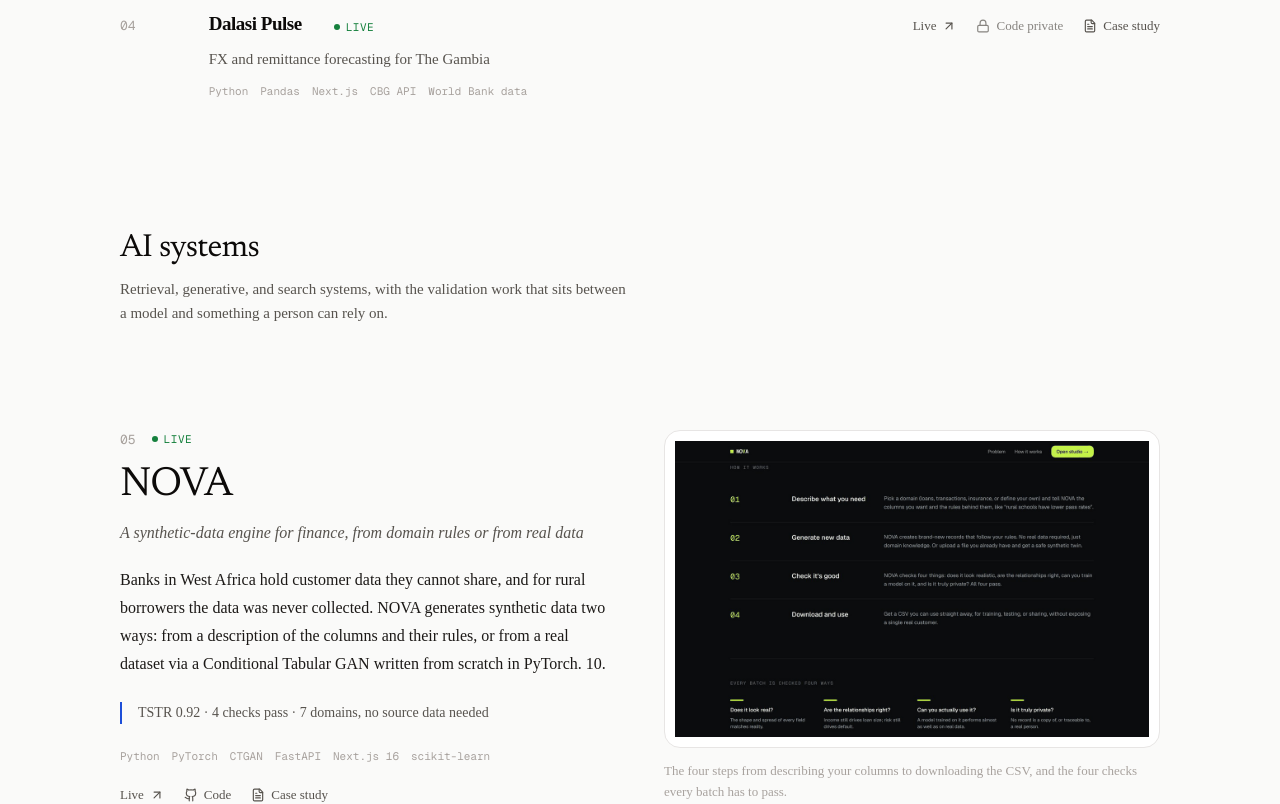
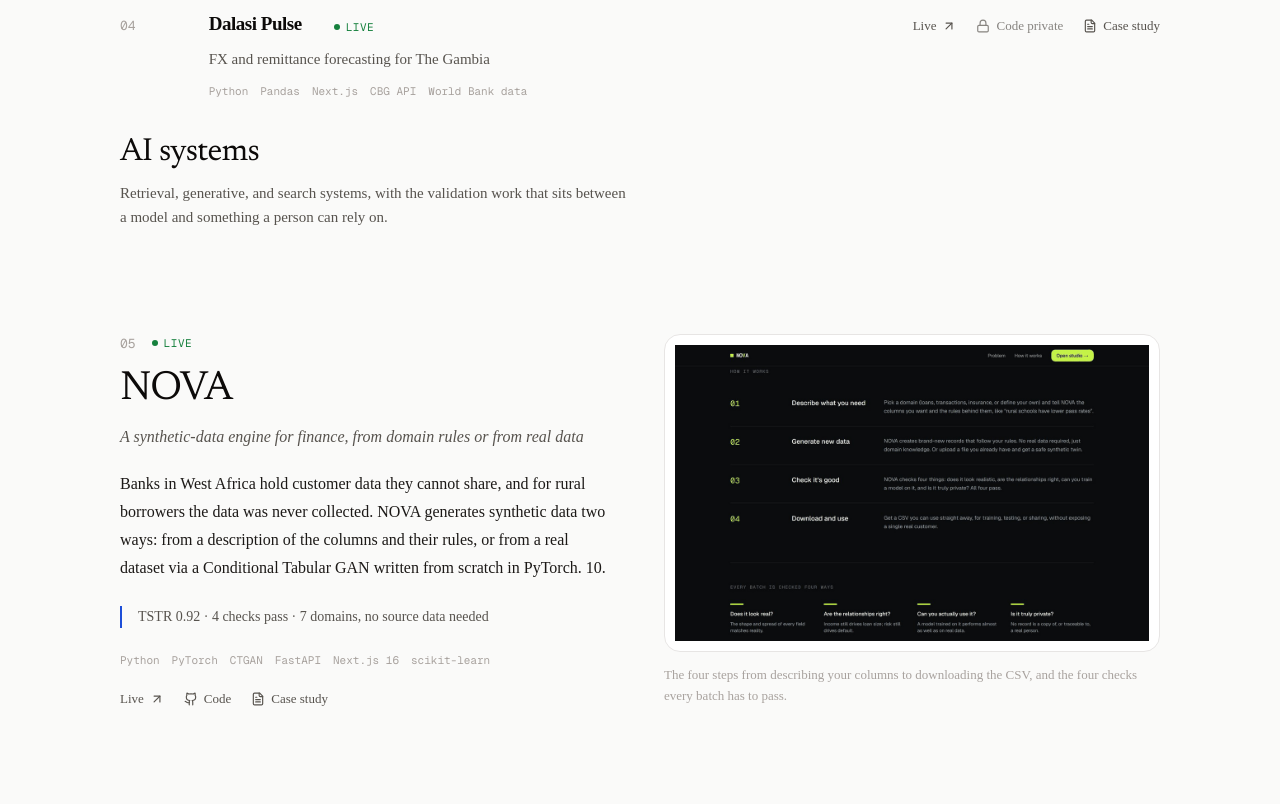
Before and after one commit to Balisa50/Balisa50.github.io, a Next.js app: page /work in a window 1280 px wide. Shown: the part 2040-2844 px from the top of the page. Built offline with nearby package versions, Linux system fonts and the light colour scheme.

Commit message:
design: fade-up motion on work, papers, contact sections

```diff
--- a/components/Contact.tsx
+++ b/components/Contact.tsx
@@ -1,6 +1,7 @@
 import { Github, Linkedin, MapPin, Send } from "lucide-react";
 import { PROFILE } from "@/lib/projects";
 import { ContactForm } from "./ContactForm";
+import { SectionReveal } from "./SectionReveal";
 
 /**
  * Contact, without publishing anything worth harvesting.
@@ -41,7 +42,9 @@ export function Contact() {
           CV, ask here and I will send it across.
         </p>
 
+        <SectionReveal>
         <ContactForm />
+        </SectionReveal>
 
         <div className="relative mt-10 flex flex-wrap items-center gap-5 text-sm text-text-secondary">
           <a
--- a/components/Papers.tsx
+++ b/components/Papers.tsx
@@ -2,6 +2,7 @@
 
 import { ArrowUpRight, FileText, Github, Lock, BookOpen } from "lucide-react";
 import { PAPERS } from "@/lib/papers";
+import { SectionReveal } from "./SectionReveal";
 
 /**
  * Working papers.
@@ -43,6 +44,7 @@ export function Papers() {
         </p>
       </div>
 
+      <SectionReveal>
       <ol className="flex flex-col">
         {PAPERS.map((paper, i) => (
           <li
@@ -129,6 +131,7 @@ export function Papers() {
           </li>
         ))}
       </ol>
+      </SectionReveal>
     </section>
   );
 }
--- a/components/ProjectsGrid.tsx
+++ b/components/ProjectsGrid.tsx
@@ -3,6 +3,7 @@
 import { Layers } from "lucide-react";
 import { PROJECTS, type Project } from "@/lib/projects";
 import { ProjectRow } from "./ProjectRow";
+import { SectionReveal } from "./SectionReveal";
 
 interface Category {
   id: string;
@@ -81,7 +82,8 @@ export function ProjectsGrid() {
       </div>
 
       {sections.map((cat) => (
-        <div key={cat.id} className="mb-24 last:mb-0">
+        <SectionReveal key={cat.id}>
+          <div className="mb-24 last:mb-0">
             <header className="mb-10 flex flex-col items-start gap-3">
               <h3 className="display text-[clamp(1.5rem,3vw,2rem)]">
                 {cat.title}
@@ -101,6 +103,7 @@ export function ProjectsGrid() {
               ))}
             </div>
           </div>
+        </SectionReveal>
       ))}
     </section>
   );
```
Lines whose indentation alone changed are shown as unchanged.
